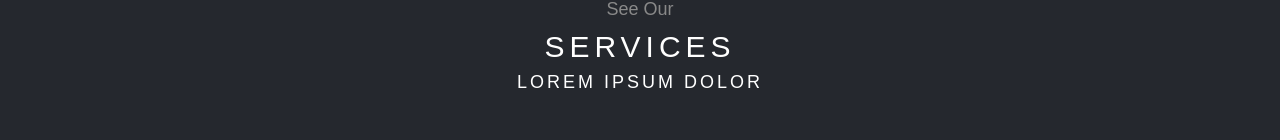
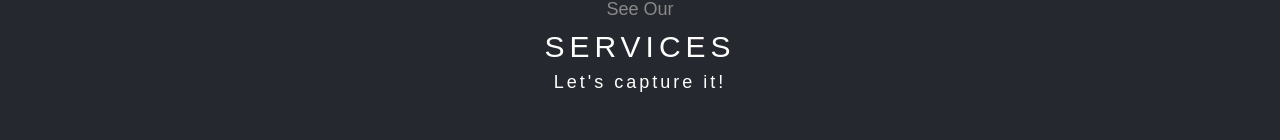
Before and after one commit to ganesh35palkar/photography, a plain HTML site: page index.html in a window 1280 px wide. Shown: the part 660-800 px from the top of the page. Drawn offline with Linux system fonts and the light colour scheme; a web font is replaced by a local one.

Commit message:
slogan updated

```diff
--- a/index.html
+++ b/index.html
@@ -89,7 +89,7 @@
                         <span class="divider"><img src="images/title-sep-white-top.png" alt="Divider" /></span>
                         <h4>See Our</h4>
                         <h2 class="section-heading">SERVICES</h2>
-                        <h4 class="tag-line">LOREM IPSUM DOLOR</h4>
+                        <h4 class="tag-line">Let's capture it!</h4>
                     </div>
                 </div>
 
```
